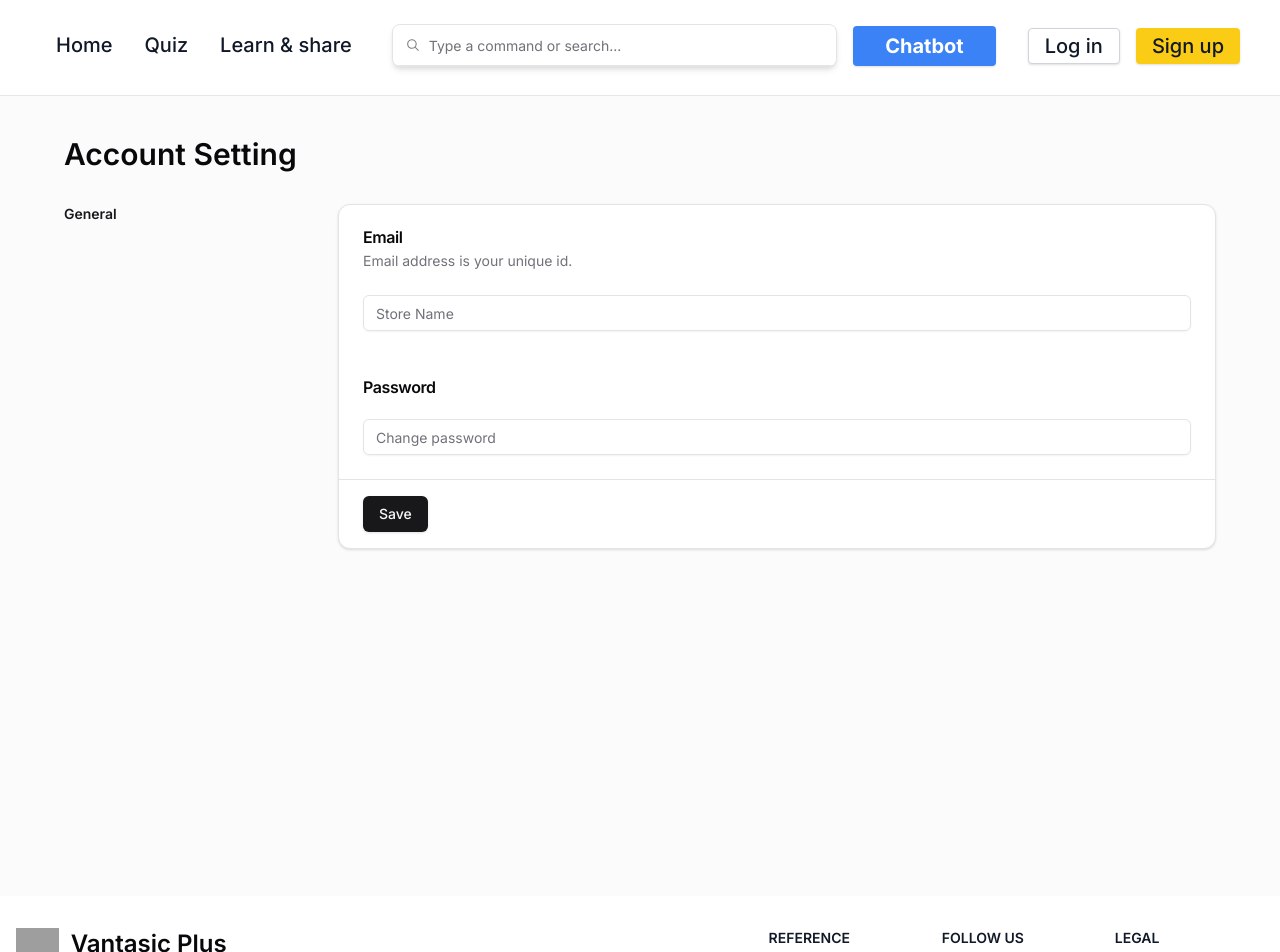
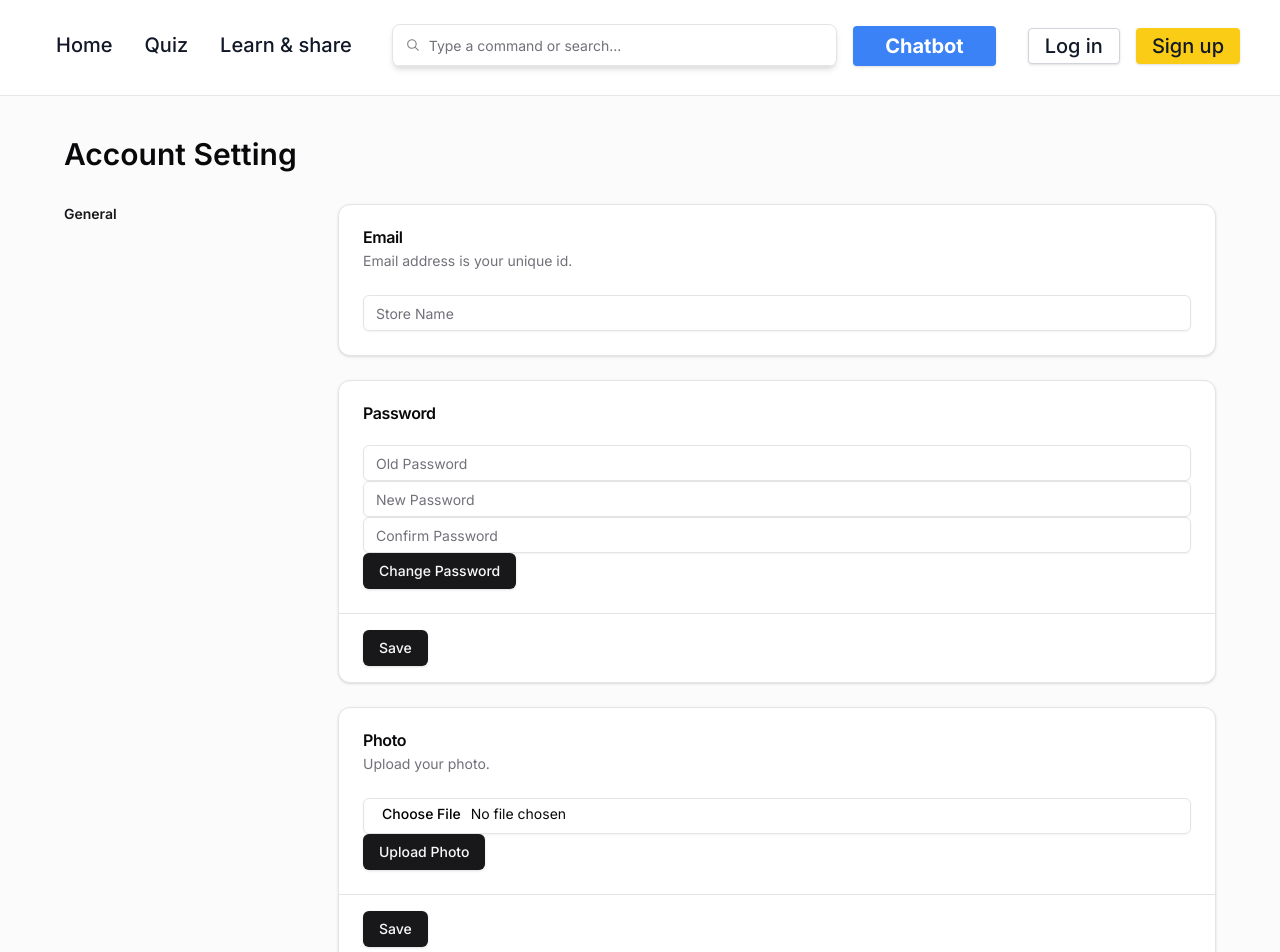
Before and after one commit to Valliuzj/VantasticPlus, a Next.js app in the folder frontend/: page /setting in a window 1280 px wide. Shown: the top 952 px of the page. Built offline with nearby package versions, Linux system fonts and the light colour scheme; grey boxes are pictures that could not be loaded.

Commit message:
account setting updates including change password and change photo

```diff
--- a/frontend/src/components/Setting.js
+++ b/frontend/src/components/Setting.js
@@ -1,7 +1,12 @@
 "use client";
-import Link from "next/link"
-//ui
-import { Button } from "@/components/ui/button"
+import Link from "next/link";
+import React, { useState } from 'react';
+import { useRouter } from 'next/navigation';
+import axios from 'axios';
+import { toast } from 'react-toastify';
+
+// UI components
+import { Button } from "@/components/ui/button";
 import {
   Card,
   CardContent,
@@ -9,10 +14,95 @@ import {
   CardFooter,
   CardHeader,
   CardTitle,
-} from "@/components/ui/card"
-import { Input } from "@/components/ui/input"
+} from "@/components/ui/card";
+import { Input } from "@/components/ui/input";
 
-export const Setting = ()=> {
+export const Setting = () => {
+  const [oldPassword, setOldPassword] = useState('');
+  const [newPassword, setNewPassword] = useState('');
+  const [confirmPassword, setConfirmPassword] = useState('');
+  const [selectedFile, setSelectedFile] = useState(null);
+  const [loading, setLoading] = useState(false);
+  const [message, setMessage] = useState('');
+  const [error, setError] = useState('');
+  const router = useRouter();
+
+  const handleSubmit = async (e) => {
+    e.preventDefault();
+    setError('');
+    if (newPassword !== confirmPassword) {
+      setMessage('New passwords do not match.');
+      return;
+    }
+    try {
+      const response = await axios.post(
+        `${process.env.NEXT_PUBLIC_API_BASE_URL}/changePassword`, {
+        oldPassword,
+        newPassword,
+      });
+
+      // Handle successful password change
+      if (response.status === 200) {
+        sessionStorage.setItem('token', response.data.token);
+        setOldPassword('');
+        setNewPassword('');
+        setConfirmPassword('');
+
+        // Show toast with success message
+        toast('Password Update successful!', {
+          position: "top-center",
+        });
+
+        // Redirect to the homepage
+        router.push('/');
+      }
+    } catch (error) {
+      console.error("Error changing password:", error);
+      setError(error.response?.data?.error || "An error occurred. Please try again.");
+    }
+  };
+
+  const handleFileChange = (e) => {
+    setSelectedFile(e.target.files[0]);
+  };
+
+  const handleChangePhoto = async (e) => {
+    e.preventDefault();
+
+    if (!selectedFile) {
+      setMessage('Please select a file');
+      return;
+    }
+
+    const formData = new FormData();
+    formData.append('image', selectedFile);
+
+    try {
+      setLoading(true);
+      const response = await axios.post(
+        `${process.env.NEXT_PUBLIC_API_BASE_URL}/changePhoto`, formData, {
+          headers: {'Content-Type':'multipart/form-data'}
+        });
+
+      // Handle successful photo change
+      if (response.status === 200) {
+        setMessage('File uploaded successfully');
+        // Show toast with success message
+        toast('File Update successful!', {
+          position: "top-center",
+        });
+
+        // Redirect to the homepage
+        router.push('/');
+      }
+    } catch (error) {
+      console.error("Error changing photo:", error);
+      setError(error.response?.data?.error || "An error occurred. Please try again.");
+    } finally {
+      setLoading(false);
+    }
+  };
+
   return (
     <div className="flex min-h-screen w-full flex-col">
       <main className="flex min-h-[calc(100vh_-_theme(spacing.16))] flex-1 flex-col gap-4 bg-muted/40 p-4 md:gap-8 md:p-10">
@@ -20,75 +110,55 @@ export const Setting = ()=> {
           <h1 className="text-3xl font-semibold">Account Setting</h1>
         </div>
         <div className="mx-auto grid w-full max-w-6xl items-start gap-6 md:grid-cols-[180px_1fr] lg:grid-cols-[250px_1fr]">
-          <nav
-            className="grid gap-4 text-sm text-muted-foreground" x-chunk="dashboard-04-chunk-0"
-          >
-            <Link href="#" className="font-semibold text-primary">
-              General
-            </Link>
-           {/* { <Link href="#">Security</Link>
-            <Link href="#">Notification</Link>
-            <Link href="#">Support</Link>} */}
+          <nav className="grid gap-4 text-sm text-muted-foreground">
+            <Link href="#" className="font-semibold text-primary">General</Link>
           </nav>
           <div className="grid gap-6">
-            <Card x-chunk="dashboard-04-chunk-1">
+            <Card>
               <CardHeader>
                 <CardTitle>Email</CardTitle>
-                <CardDescription>
-                 Email address is your unique id.
-                </CardDescription>
+                <CardDescription>Email address is your unique id.</CardDescription>
               </CardHeader>
               <CardContent>
                 <form>
                   <Input placeholder="Store Name" />
                 </form>
               </CardContent>
-
+            </Card>
+            <Card>
               <CardHeader>
                 <CardTitle>Password</CardTitle>
               </CardHeader>
               <CardContent>
-                <form>
-                  <Input placeholder="Change password" />
-                </form>
-              </CardContent>
-
-              <CardFooter className="border-t px-6 py-4">
-                <Button>Save</Button>
-              </CardFooter>
-            </Card>
-           {/* {<Card x-chunk="dashboard-04-chunk-2">
-              <CardHeader>
-                <CardTitle>Plugins Directory</CardTitle>
-                <CardDescription>
-                  The directory within your project, in which your plugins are
-                  located.
-                </CardDescription>
-              </CardHeader>
-              <CardContent>
-                <form className="flex flex-col gap-4">
-                  <Input
-                    placeholder="Project Name"
-                    defaultValue="/content/plugins"
-                  />
-                  <div className="flex items-center space-x-2">
-                    <Checkbox id="include" defaultChecked />
-                    <label
-                      htmlFor="include"
-                      className="text-sm font-medium leading-none peer-disabled:cursor-not-allowed peer-disabled:opacity-70"
-                    >
-                      Allow administrators to change the directory.
-                    </label>
-                  </div>
+                <form onSubmit={handleSubmit}>
+                  <Input type="password" placeholder="Old Password" value={oldPassword} onChange={(e) => setOldPassword(e.target.value)} />
+                  <Input type="password" placeholder="New Password" value={newPassword} onChange={(e) => setNewPassword(e.target.value)} />
+                  <Input type="password" placeholder="Confirm Password" value={confirmPassword} onChange={(e) => setConfirmPassword(e.target.value)} />
+                  <Button type="submit">Change Password</Button>
                 </form>
               </CardContent>
               <CardFooter className="border-t px-6 py-4">
                 <Button>Save</Button>
               </CardFooter>
-            </Card>} */}
+            </Card>
+            <Card>
+              <CardHeader>
+                <CardTitle>Photo</CardTitle>
+                <CardDescription>Upload your photo.</CardDescription>
+              </CardHeader>
+              <CardContent>
+                <form onSubmit={handleChangePhoto}>
+                  <Input type="file" accept=".jpg, .jpeg, .png" onChange={handleFileChange} />
+                  <Button type="submit">{loading ? 'Uploading...' : 'Upload Photo'}</Button>
+                </form>
+              </CardContent>
+              <CardFooter className="border-t px-6 py-4">
+                <Button>Save</Button>
+              </CardFooter>
+            </Card>
           </div>
         </div>
       </main>
     </div>
-  )
-}
+  );
+};
```
